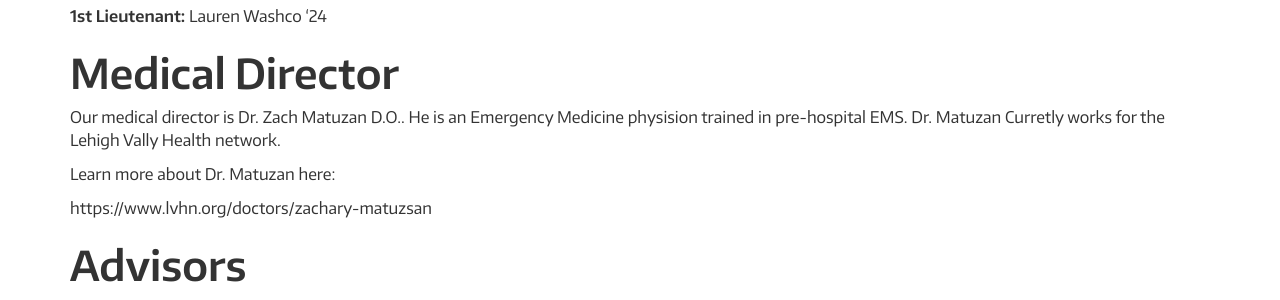
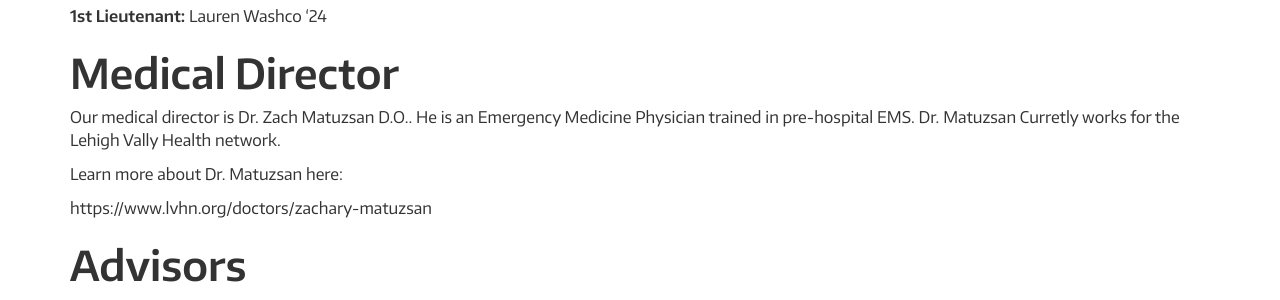
Before and after one commit to MCEMS/www, a Jekyll site: the page built from officers/index.markdown, in a window 1280 px wide. Shown: the part 643-943 px from the top of the page. Built offline with Jekyll 4.4.1, drawn with Linux system fonts in a browser that asks for light colours; nearby versions of some CDN libraries.

Commit message:
Update index.markdown

```diff
--- a/officers/index.markdown
+++ b/officers/index.markdown
@@ -28,9 +28,9 @@ Line Officers
 Medical Director
 ================
 
-Our medical director is Dr. Zach Matuzan D.O.. He is an Emergency Medicine physision trained in pre-hospital EMS. Dr. Matuzan Curretly works for the Lehigh Vally Health network.
+Our medical director is Dr. Zach Matuzsan D.O.. He is an Emergency Medicine Physician trained in pre-hospital EMS. Dr. Matuzsan Curretly works for the Lehigh Vally Health network.
 
-Learn more about Dr. Matuzan here:
+Learn more about Dr. Matuzsan here:
 
 https://www.lvhn.org/doctors/zachary-matuzsan
 
```
